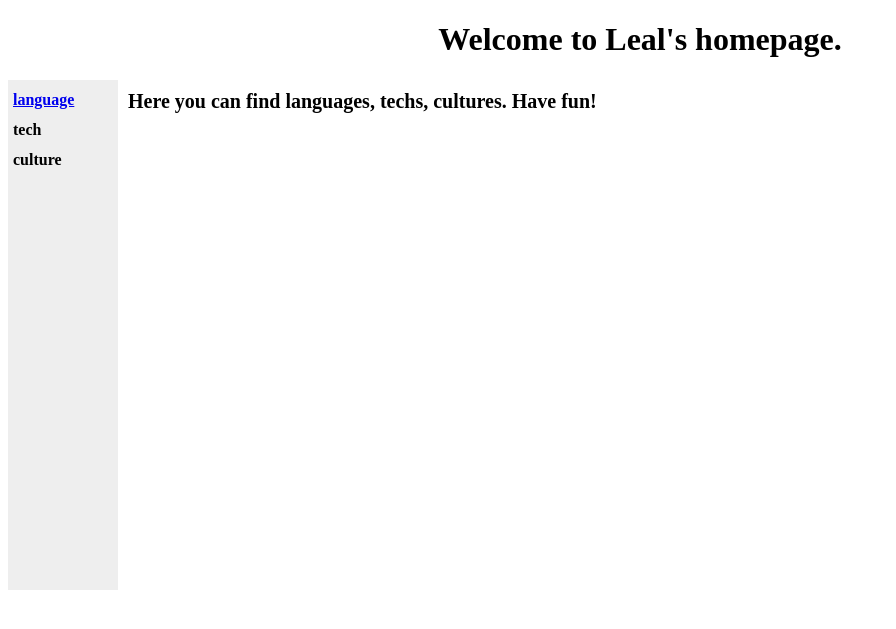
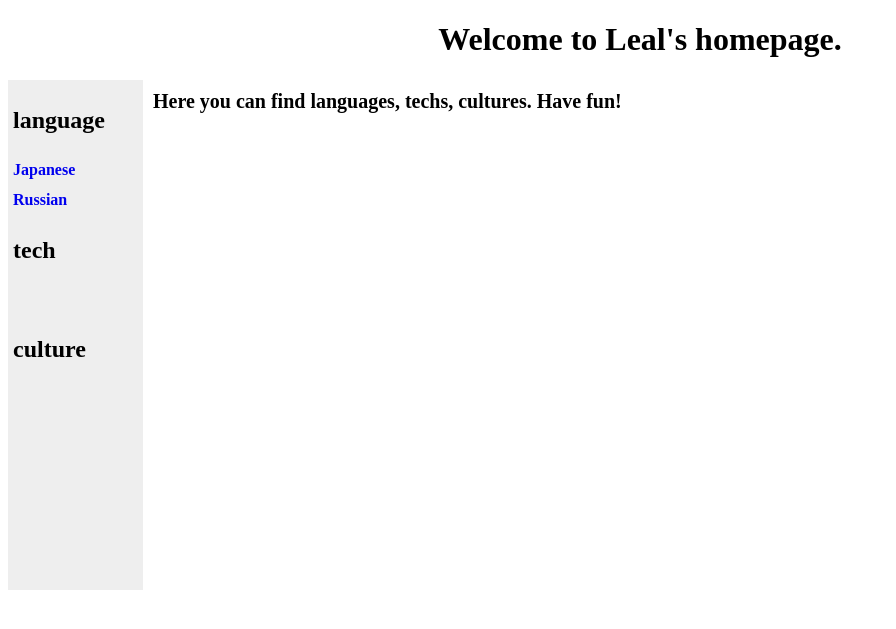
Before and after one commit to lealLuo/lealLuo.github.io, a Jekyll site: the page index.html, which Jekyll copies as it is, in a window 1280 px wide. Shown: the top 629 px of the page, without its empty margins (0-896 px from the left). Built offline with Jekyll 4.4.1, drawn with Linux system fonts in a browser that asks for light colours.

Commit message:
Add files via upload

```diff
--- a/index.html
+++ b/index.html
@@ -9,7 +9,7 @@
     line-height:30px;
     background-color:#eeeeee;
     height:500px;
-    width:100px;
+    width:125px;
     float:left;
     padding:5px;
     font-size: 16px;
@@ -20,14 +20,27 @@
     padding:10px;
     font-size: 20px;
 	}
+
+	a:link {
+    text-decoration: none;
+	}
+
+	a:hover
+	{
+	background-color:gray;
+	text-decoration: none;
+	}
+
 </style>
 </head>
 
 <body>
     <div id="nav">
-	<a href="lang_game/jp_vegetable_index.html">language</a><br>
-	tech<br>
-    culture<br>
+	<h2>language</h2>
+	<a href="lang_game/jp_vegetable_index.html">Japanese</a><br>
+	<a href="ru/index.html">Russian</a><br>
+	<h2>tech</h2><br>
+    <h2>culture</h2><br>
     </div>
     <div id="section">
     Here you can find languages, techs, cultures.
```
